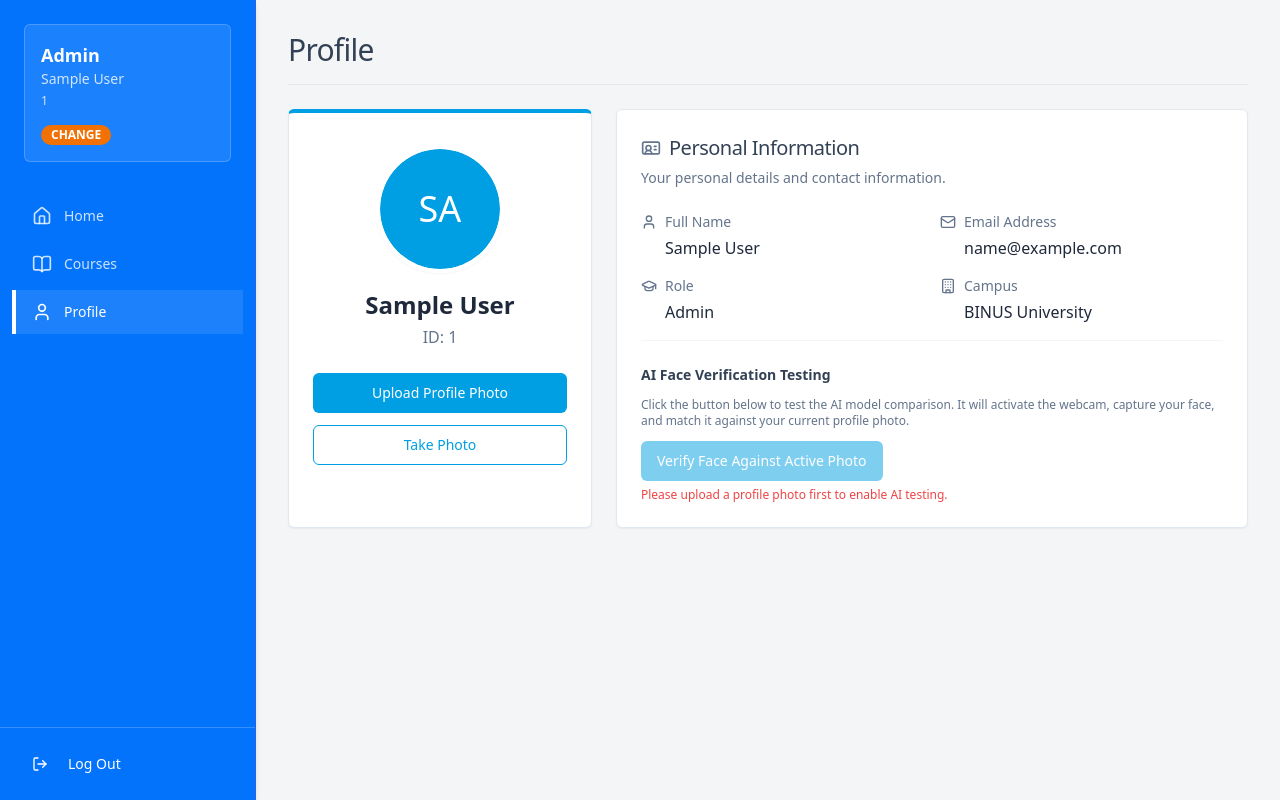
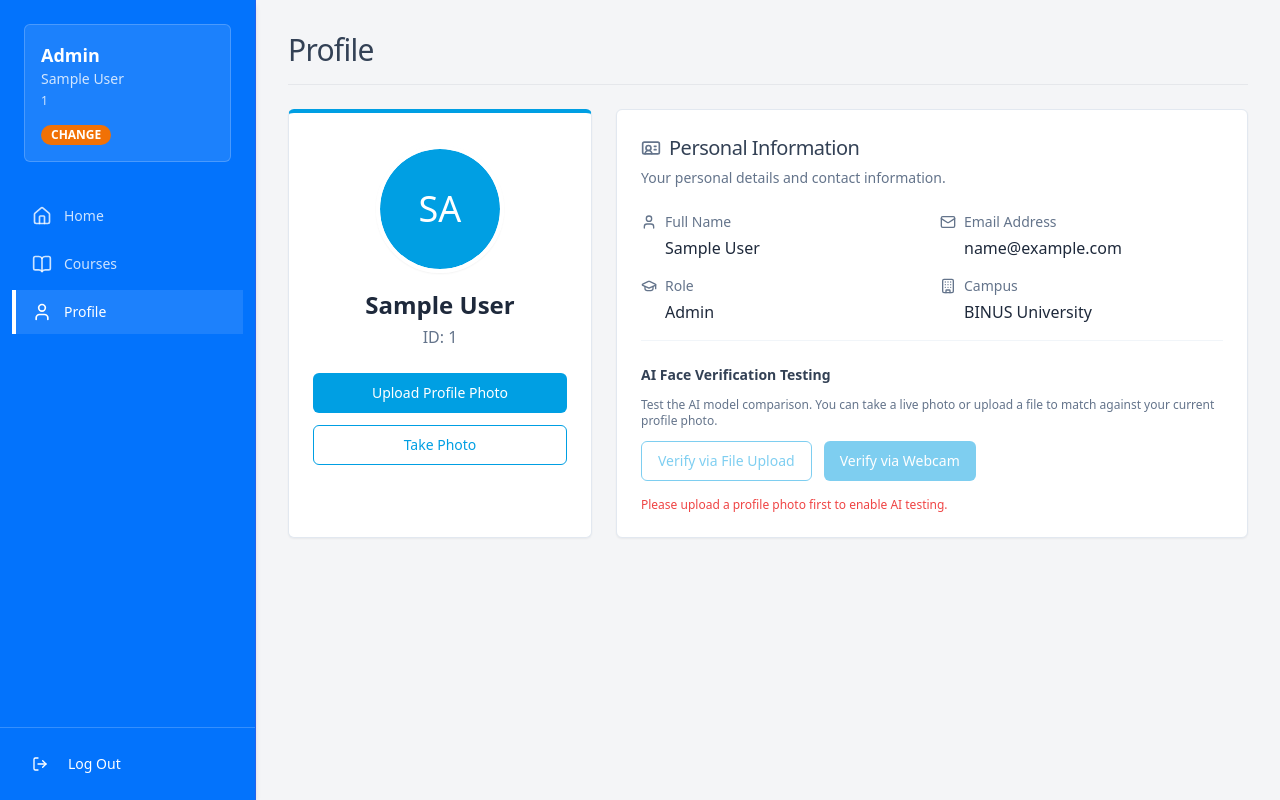
Before and after one commit to CannyCeles/UniDay, a React (Vite) app in the folder frontend/: page /profile in a window 1280 px wide. Built offline with nearby package versions, Linux system fonts and the light colour scheme; sample sign-in values are in the browser's storage.

Commit message:
feat(frontend): implement independent verification testing

```diff
--- a/frontend/src/pages/ProfilePage.tsx
+++ b/frontend/src/pages/ProfilePage.tsx
@@ -129,6 +129,39 @@ export default function ProfilePage() {
     reader.readAsDataURL(file);
   };
 
+  const handleVerifyFileSelect = (event: React.ChangeEvent<HTMLInputElement>) => {
+    const file = event.target.files?.[0];
+    if (!file) {
+      console.log("handleVerifyFileSelect -> No file chosen");
+      return;
+    }
+    console.log("handleVerifyFileSelect -> Verification file chosen:", file.name);
+    setIsTestingVerification(true);
+
+    const reader = new FileReader();
+    reader.onload = () => {
+      const dataUrl = reader.result as string;
+      setEditorImageSrc(dataUrl);
+      setZoom(1);
+      setPosition({ x: 0, y: 0 });
+
+      const img = new Image();
+      img.onload = () => {
+        const aspect = img.width / img.height;
+        let w = 256;
+        let h = 256;
+        if (aspect > 1) {
+          w = 256 * aspect;
+        } else {
+          h = 256 / aspect;
+        }
+        setDisplayDims({ w, h });
+      };
+      img.src = dataUrl;
+    };
+    reader.readAsDataURL(file);
+  };
+
   const handlePointerDown = (e: React.PointerEvent<HTMLDivElement>) => {
     console.log("handlePointerDown -> Start dragging image");
     setIsDragging(true);
@@ -165,7 +198,8 @@ export default function ProfilePage() {
       const ctx = canvas.getContext("2d");
       if (ctx) {
         const factor = 400 / 256;
-        ctx.clearRect(0, 0, 400, 400);
+        ctx.fillStyle = "#ffffff";
+        ctx.fillRect(0, 0, 400, 400);
         ctx.save();
         ctx.translate(200, 200);
         ctx.scale(zoom, zoom);
@@ -236,7 +270,8 @@ export default function ProfilePage() {
       const ctx = canvas.getContext("2d");
       if (ctx) {
         const factor = 400 / 256;
-        ctx.clearRect(0, 0, 400, 400);
+        ctx.fillStyle = "#ffffff";
+        ctx.fillRect(0, 0, 400, 400);
         ctx.save();
         ctx.translate(200, 200);
         ctx.scale(zoom, zoom);
@@ -378,19 +413,32 @@ export default function ProfilePage() {
 
             <div className="pt-6 border-t border-slate-100 dark:border-slate-800 flex flex-col gap-3">
               <h3 className="text-sm font-semibold text-slate-700 dark:text-slate-200">AI Face Verification Testing</h3>
-              <p className="text-xs text-slate-500 dark:text-slate-400">Click the button below to test the AI model comparison. It will activate the webcam, capture your face, and match it against your current profile photo.</p>
-              <div>
+              <p className="text-xs text-slate-500 dark:text-slate-400">Test the AI model comparison. You can take a live photo or upload a file to match against your current profile photo.</p>
+              <div className="flex flex-col sm:flex-row gap-3">
+                <input
+                  type="file"
+                  id="verify-file-upload"
+                  accept="image/*"
+                  className="hidden"
+                  onChange={handleVerifyFileSelect}
+                />
+                <label
+                  htmlFor="verify-file-upload"
+                  className={`flex items-center justify-center h-10 px-4 py-2 border border-[#009FE3] text-[#009FE3] rounded-md hover:bg-[#009FE3]/10 cursor-pointer transition-colors text-sm font-medium ${!user?.avatarUrl ? 'pointer-events-none opacity-50' : ''}`}
+                >
+                  Verify via File Upload
+                </label>
                 <Button
                   onClick={startTestingVerification}
-                  className="bg-[#009FE3] hover:bg-[#008bc6] text-white"
+                  className="bg-[#009FE3] hover:bg-[#008bc6] text-white h-10"
                   disabled={!user?.avatarUrl}
                 >
-                  Verify Face Against Active Photo
+                  Verify via Webcam
                 </Button>
-                {!user?.avatarUrl && (
-                  <p className="text-xs text-red-500 mt-1.5 font-medium">Please upload a profile photo first to enable AI testing.</p>
-                )}
               </div>
+              {!user?.avatarUrl && (
+                <p className="text-xs text-red-500 mt-1 font-medium">Please upload a profile photo first to enable AI testing.</p>
+              )}
             </div>
           </CardContent>
         </Card>
```
